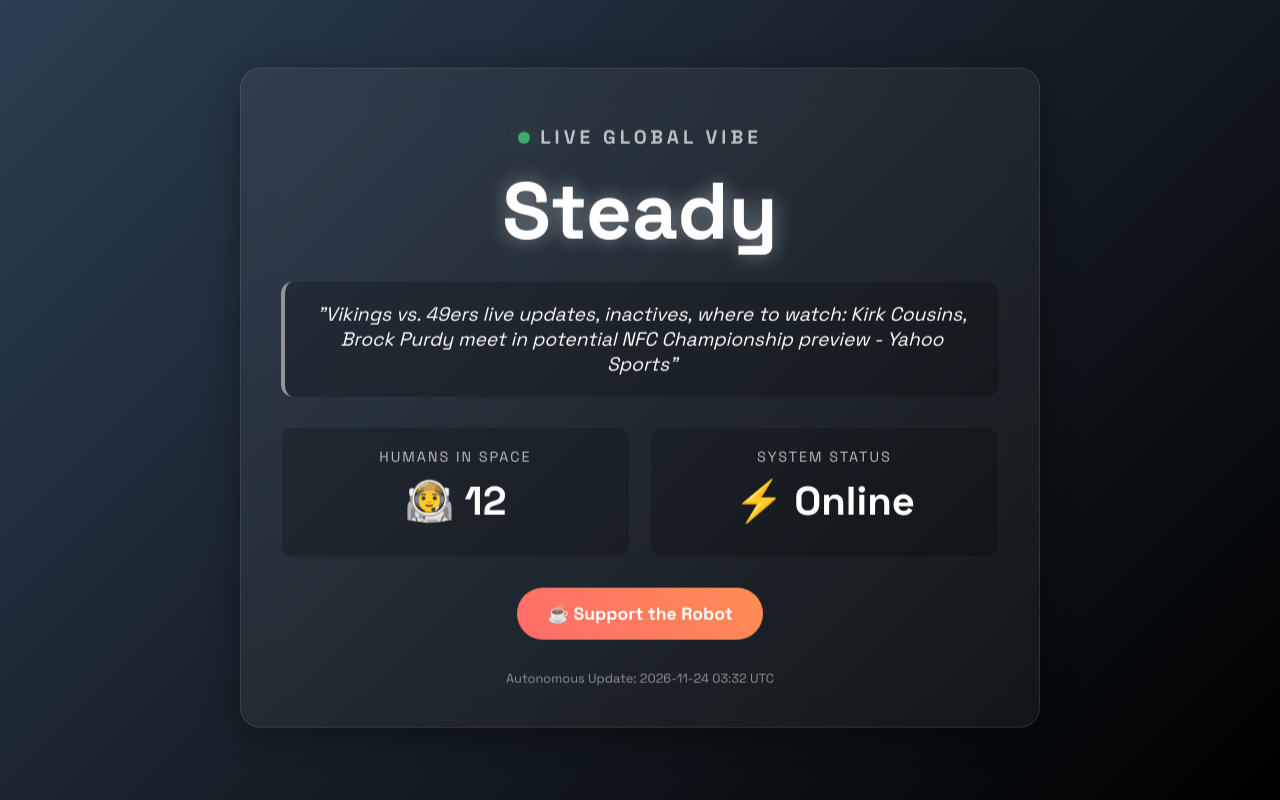
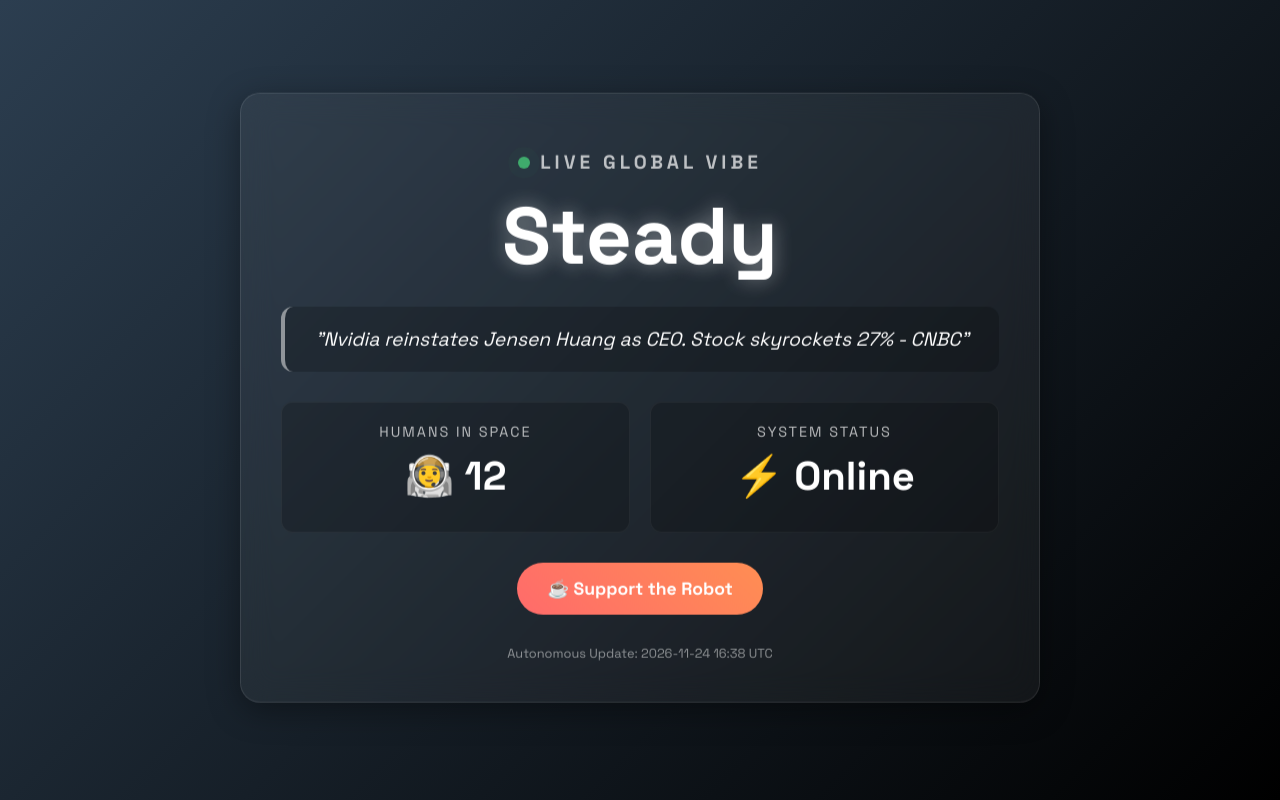
Before and after one commit to homeathome1103-tech/Global-Vibe-Checker, a plain HTML site: page index.html in a window 1280 px wide. Drawn offline with Linux system fonts and the light colour scheme.

Commit message:
Automated Vibe Update: Tue Nov 24 16:38:09 UTC 2026

```diff
--- a/index.html
+++ b/index.html
@@ -112,7 +112,7 @@
         <h1>Steady</h1>
 
         <div class="news-ticker">
-            "Vikings vs. 49ers live updates, inactives, where to watch: Kirk Cousins, Brock Purdy meet in potential NFC Championship preview - Yahoo Sports"
+            "Nvidia reinstates Jensen Huang as CEO. Stock skyrockets 27% - CNBC"
         </div>
 
         <div class="stats-grid">
@@ -129,7 +129,7 @@
         <a href="https://ko-fi.com/vibecheck111" target="_blank" class="donate-btn">☕ Support the Robot</a>
 
         <div class="footer">
-            Autonomous Update: 2026-11-24 03:32 UTC
+            Autonomous Update: 2026-11-24 16:38 UTC
         </div>
     </div>
 </body>
```
